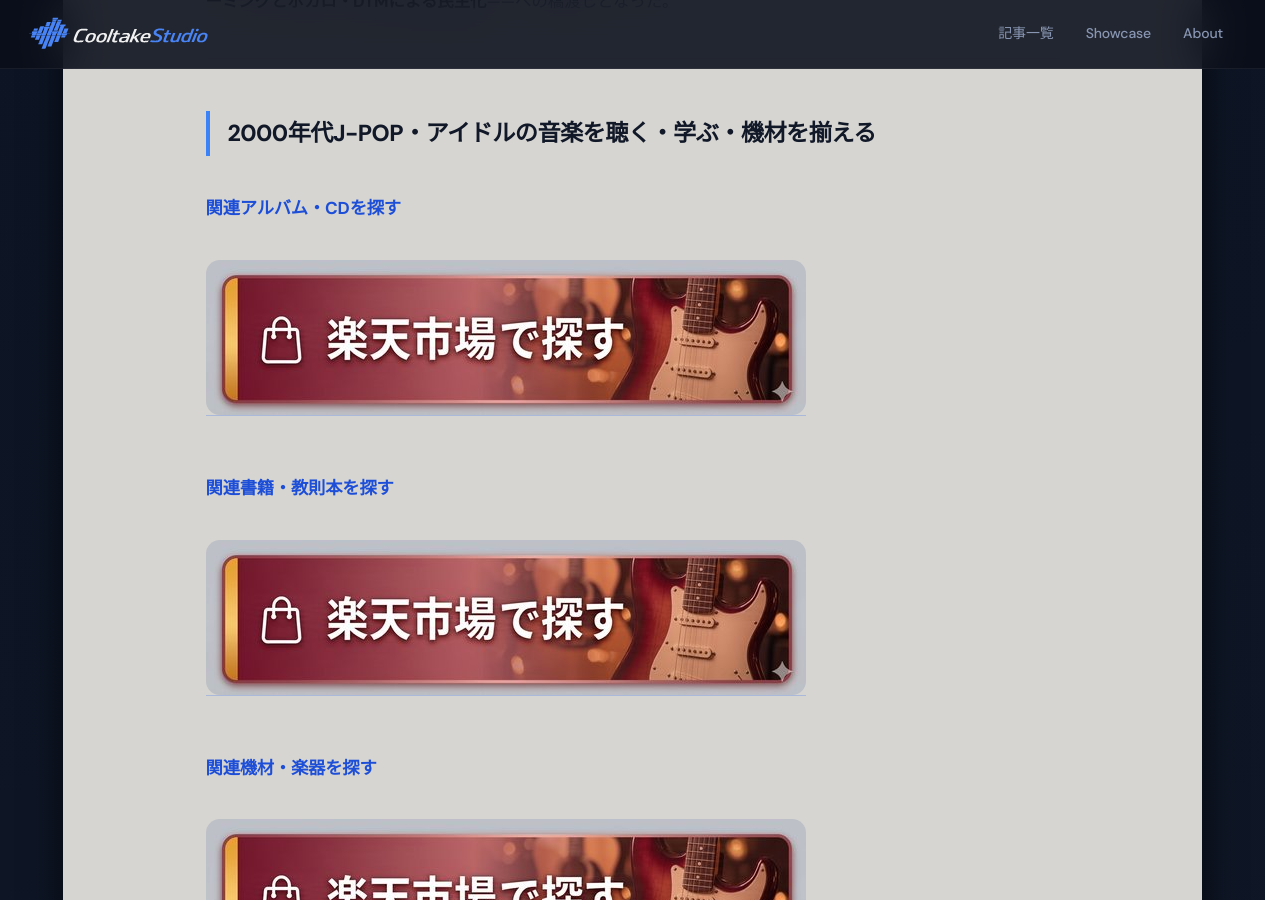
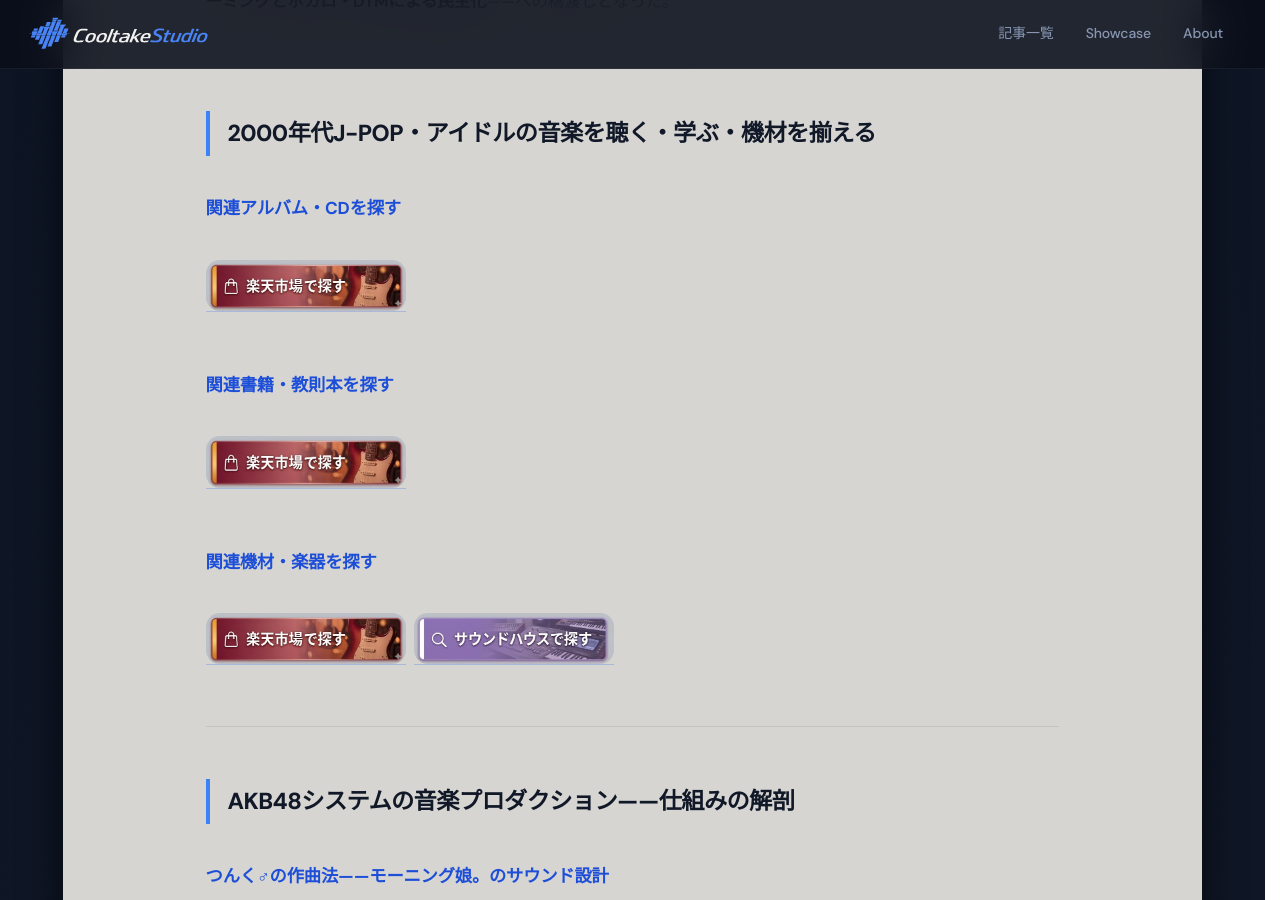
Before and after one commit to cooltake/cooltake-staging, a Jekyll site: the page built from _posts/2026-05-30-japan-music-14-2000s-idol.md, in a window 1280 px wide and 900 px high, scrolled down 3542 px. Built offline with Jekyll 4.4.1, drawn with Linux system fonts in a browser that asks for light colours; some web fonts are replaced.

Commit message:
fix: japan-music-14 button width200 flex video-box

```diff
--- a/_posts/2026-05-30-japan-music-14-2000s-idol.md
+++ b/_posts/2026-05-30-japan-music-14-2000s-idol.md
@@ -192,7 +192,7 @@
 
 <div style="margin:1.5rem 0;">
 
-<a href="https://hb.afl.rakuten.co.jp/ichiba/54518dd8.3792440a.54518dd9.03b99be4/?pc=https%3A//search.rakuten.co.jp/search/mall/EXILE%2B%E3%83%A2%E3%83%BC%E3%83%8B%E3%83%B3%E3%82%B0%E5%A8%98%E3%80%82%2BAKB48%2BCD/" rel="nofollow" referrerpolicy="no-referrer-when-downgrade" style="display:inline-block;text-decoration:none;margin:.6rem 0;"><img src="/assets/images/btn-rakuten.jpg" alt="楽天市場で探す" width="600" height="155" style="max-width:100%;height:auto;border-radius:14px;display:block;"></a>
+<a href="https://hb.afl.rakuten.co.jp/ichiba/54518dd8.3792440a.54518dd9.03b99be4/?pc=https%3A//search.rakuten.co.jp/search/mall/EXILE%2B%E3%83%A2%E3%83%BC%E3%83%8B%E3%83%B3%E3%82%B0%E5%A8%98%E3%80%82%2BAKB48%2BCD/" rel="nofollow" referrerpolicy="no-referrer-when-downgrade" style="display:inline-block;text-decoration:none;margin:.6rem 0;"><img src="/assets/images/btn-rakuten.jpg" alt="楽天市場で探す" width="200" style="max-width:100%;height:auto;border-radius:14px;display:block;"></a>
 
 </div>
 
@@ -204,7 +204,7 @@
 
 <div style="margin:1.5rem 0;">
 
-<a href="https://hb.afl.rakuten.co.jp/ichiba/54518dd8.3792440a.54518dd9.03b99be4/?pc=https%3A//search.rakuten.co.jp/search/mall/%E3%83%80%E3%83%B3%E3%82%B9%2B%E6%8C%AF%E3%82%8A%E4%BB%98%E3%81%91%2B%E9%9F%B3%E6%A5%BD%E5%88%B6%E4%BD%9C%2B%E6%9C%AC/" rel="nofollow" referrerpolicy="no-referrer-when-downgrade" style="display:inline-block;text-decoration:none;margin:.6rem 0;"><img src="/assets/images/btn-rakuten.jpg" alt="楽天市場で探す" width="600" height="155" style="max-width:100%;height:auto;border-radius:14px;display:block;"></a>
+<a href="https://hb.afl.rakuten.co.jp/ichiba/54518dd8.3792440a.54518dd9.03b99be4/?pc=https%3A//search.rakuten.co.jp/search/mall/%E3%83%80%E3%83%B3%E3%82%B9%2B%E6%8C%AF%E3%82%8A%E4%BB%98%E3%81%91%2B%E9%9F%B3%E6%A5%BD%E5%88%B6%E4%BD%9C%2B%E6%9C%AC/" rel="nofollow" referrerpolicy="no-referrer-when-downgrade" style="display:inline-block;text-decoration:none;margin:.6rem 0;"><img src="/assets/images/btn-rakuten.jpg" alt="楽天市場で探す" width="200" style="max-width:100%;height:auto;border-radius:14px;display:block;"></a>
 
 </div>
 
@@ -214,19 +214,20 @@
 
 
 
-<div style="margin:1.5rem 0;">
 
-<a href="https://hb.afl.rakuten.co.jp/ichiba/54518dd8.3792440a.54518dd9.03b99be4/?pc=https%3A//search.rakuten.co.jp/search/mall/MIDI%E3%82%AD%E3%83%BC%E3%83%9C%E3%83%BC%E3%83%89%2B%E3%82%B7%E3%83%B3%E3%82%BB%E3%82%B5%E3%82%A4%E3%82%B6%E3%83%BC%2BRoland/" rel="nofollow" referrerpolicy="no-referrer-when-downgrade" style="display:inline-block;text-decoration:none;margin:.6rem 0;"><img src="/assets/images/btn-rakuten.jpg" alt="楽天市場で探す" width="600" height="155" style="max-width:100%;height:auto;border-radius:14px;display:block;"></a>
+<div style="display:flex;flex-wrap:wrap;gap:.5rem;align-items:center;margin:1.5rem 0;">
+<div>
+
+<a href="https://hb.afl.rakuten.co.jp/ichiba/54518dd8.3792440a.54518dd9.03b99be4/?pc=https%3A//search.rakuten.co.jp/search/mall/MIDI%E3%82%AD%E3%83%BC%E3%83%9C%E3%83%BC%E3%83%89%2B%E3%82%B7%E3%83%B3%E3%82%BB%E3%82%B5%E3%82%A4%E3%82%B6%E3%83%BC%2BRoland/" rel="nofollow" referrerpolicy="no-referrer-when-downgrade" style="display:inline-block;text-decoration:none;margin:.6rem 0;"><img src="/assets/images/btn-rakuten.jpg" alt="楽天市場で探す" width="200" style="max-width:100%;height:auto;border-radius:14px;display:block;"></a>
 
 </div>
+<div>
 
-
-
-<div style="margin:1.5rem 0;">
-
-<a href="https://h.accesstrade.net/sp/cc?rk=0100pdhv00n9hy&url=https%3A%2F%2Fwww.soundhouse.co.jp%2Fsearch%2Findex%3Fs_category_cd%3D311%26s_maker_cd%3D%26s_search_all%3D%26s_ord%3D" rel="nofollow" referrerpolicy="no-referrer-when-downgrade" style="display:inline-block;text-decoration:none;margin:.6rem 0;"><img src="/assets/images/btn-soundhouse.jpg" alt="サウンドハウスで探す" width="600" height="155" style="max-width:100%;height:auto;border-radius:14px;display:block;"></a>
+<a href="https://h.accesstrade.net/sp/cc?rk=0100pdhv00n9hy&url=https%3A%2F%2Fwww.soundhouse.co.jp%2Fsearch%2Findex%3Fs_category_cd%3D311%26s_maker_cd%3D%26s_search_all%3D%26s_ord%3D" rel="nofollow" referrerpolicy="no-referrer-when-downgrade" style="display:inline-block;text-decoration:none;margin:.6rem 0;"><img src="/assets/images/btn-soundhouse.jpg" alt="サウンドハウスで探す" width="200" style="max-width:100%;height:auto;border-radius:14px;display:block;"></a>
 
 </div>
+</div>
+
 
 ---
 
```
